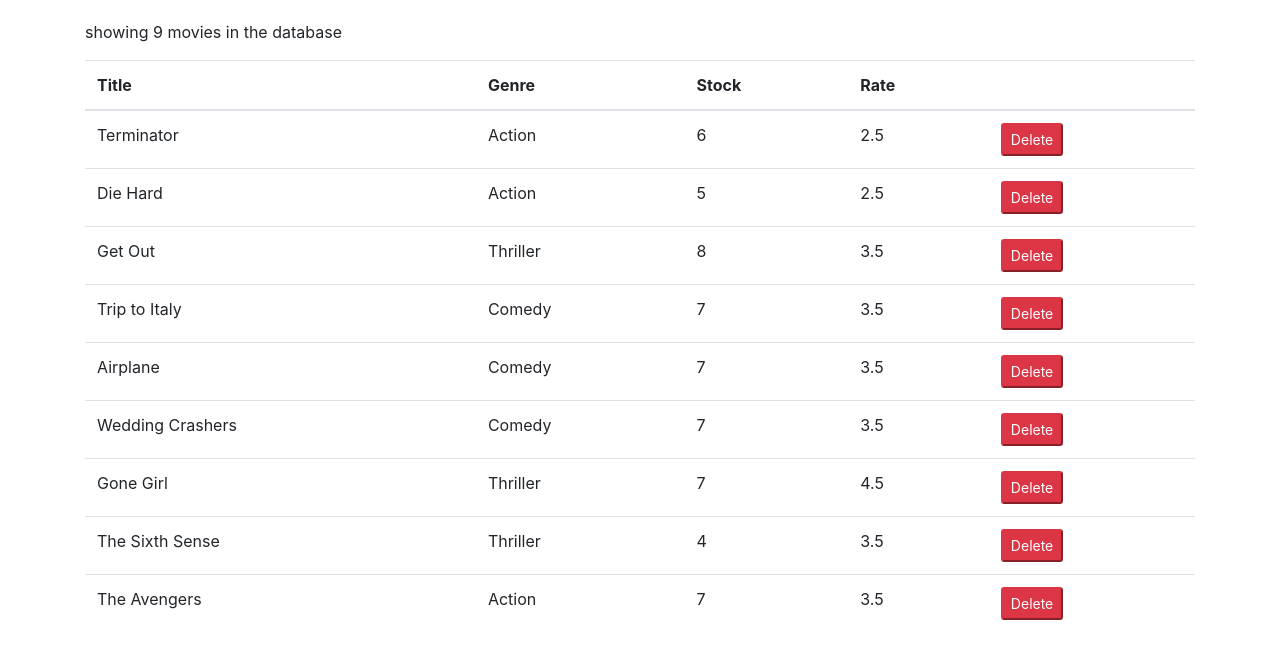
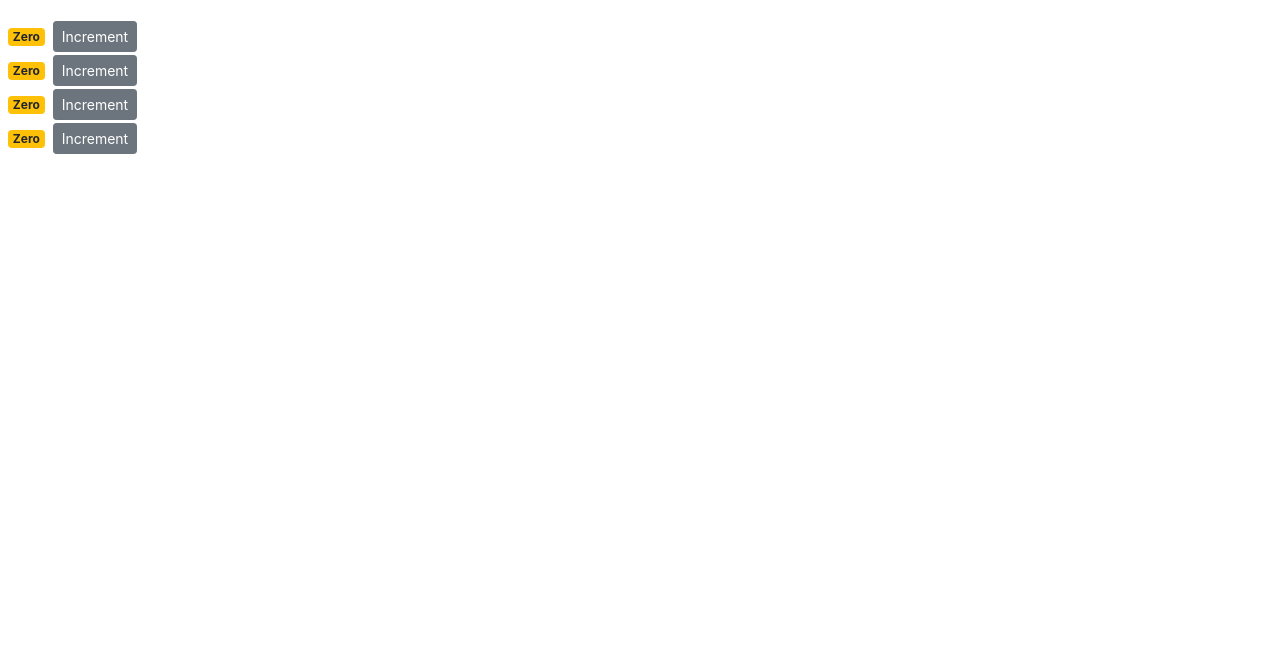
Before and after one commit to sai-sreenath/ShoppingCart, a React (Create React App) app: page / in a window 1280 px wide. Shown: the top 658 px of the page. Built offline with nearby package versions, Linux system fonts and the light colour scheme.

Commit message:
Composing components, creating counter component

```diff
--- /dev/null
+++ b/src/components/counter.jsx
@@ -0,0 +1,38 @@
+import React, { Component } from "react";
+
+class Counter extends Component {
+  state = {
+    count: 0,
+  };
+
+  handleIncrement = () => {
+    this.setState({ count: this.state.count + 1 });
+  };
+
+  render() {
+    return (
+      <div>
+        <span className={this.getBadgeClasses()}>{this.formatCount()}</span>
+        <button
+          onClick={this.handleIncrement}
+          className="btn btn-secondary btn-sm"
+        >
+          Increment
+        </button>
+      </div>
+    );
+  }
+
+  getBadgeClasses() {
+    let classes = "badge m-2 badge-";
+    classes += this.state.count === 0 ? "warning" : "primary";
+    return classes;
+  }
+
+  formatCount() {
+    const { count } = this.state;
+    return count === 0 ? "Zero" : count;
+  }
+}
+
+export default Counter;
--- /dev/null
+++ b/src/components/counters.jsx
@@ -0,0 +1,25 @@
+import React, { Component } from "react";
+import Counter from "./counter";
+
+class Counters extends Component {
+  state = {
+    counters: [
+      { id: 1, value: 0 },
+      { id: 2, value: 0 },
+      { id: 3, value: 0 },
+      { id: 4, value: 0 },
+    ],
+  };
+
+  render() {
+    return (
+      <div>
+        {this.state.counters.map((counter) => (
+          <Counter key={counter.id} value={counter.value} selected={true} />
+        ))}
+      </div>
+    );
+  }
+}
+
+export default Counters;
--- a/src/index.js
+++ b/src/index.js
@@ -1,12 +1,13 @@
 import React from "react";
 import ReactDOM from "react-dom";
 import "./index.css";
-import App from "./App";
+//import App from "./App";
 import * as serviceWorker from "./serviceWorker";
 import "bootstrap/dist/css/bootstrap.css";
 import "font-awesome/css/font-awesome.css";
+import Counters from "./components/counters";
 
-ReactDOM.render(<App />, document.getElementById("root"));
+ReactDOM.render(<Counters />, document.getElementById("root"));
 
 // If you want your app to work offline and load faster, you can change
 // unregister() to register() below. Note this comes with some pitfalls.
```
